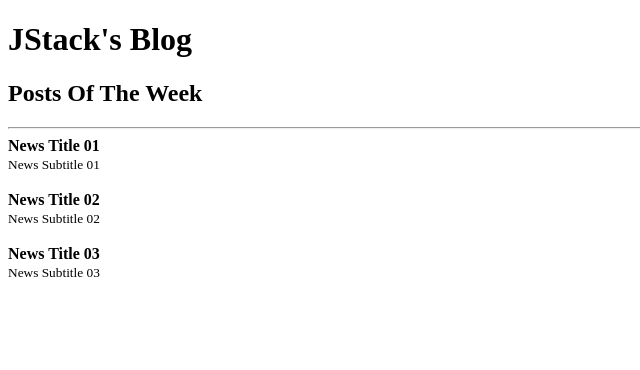
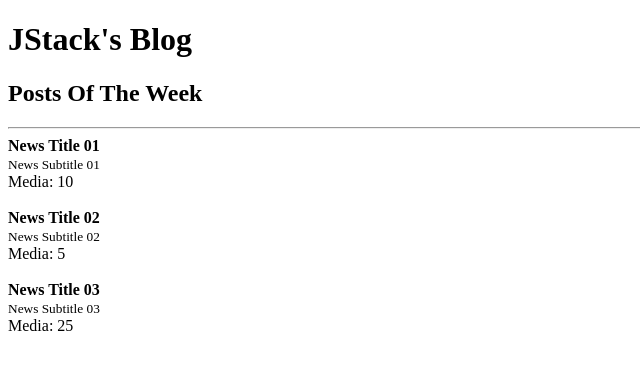
Before and after one commit to rsfbernardes/react-fundamentals, a React app: page / in a window 1280 px wide. Shown: the top 370 px of the page, without its empty margins (0-640 px from the left). Built offline with nearby package versions, Linux system fonts and the light colour scheme.

Commit message:
Config Prop-Types

```diff
--- a/package.json
+++ b/package.json
@@ -20,6 +20,7 @@
   },
   "dependencies": {
     "babel-loader": "^8.2.3",
+    "prop-types": "^15.8.1",
     "react": "^17.0.2",
     "react-dom": "^17.0.2"
   }
--- a/src/App.js
+++ b/src/App.js
@@ -1,30 +1,33 @@
 import React from "react";
 
 import Post from "./Post";
-import Header from "./Head";
+import Header from "./Header";
 
 function App() {
   return (
     <>
       <Header title="JStack's Blog">
-        <h2>Posts Of The Week</h2>
+      <h2>Posts Of The Week</h2>
       </Header>
 
       <hr />
 
       <Post
+        likes={20}
         post={{
           title: 'News Title 01',
           subtitle: 'News Subtitle 01'
         }}
       />
       <Post
+        likes={10}
         post={{
           title: 'News Title 02',
           subtitle: 'News Subtitle 02'
         }}
       />
       <Post
+        likes={50}
         post={{
           title: 'News Title 03',
           subtitle: 'News Subtitle 03'
--- a/src/Head.js
+++ /dev/null
@@ -1,12 +0,0 @@
-import React from "react";
-
-function Header(props) {
-  return (
-    <>
-      <h1>{props.title}</h1>
-      {props.children}
-    </>
-  );
-};
-
-export default Header;
--- /dev/null
+++ b/src/Header.js
@@ -0,0 +1,16 @@
+import React from "react";
+import PropTypes from 'prop-types';
+
+export default function Header(props) {
+  return (
+    <>
+      <h1>{props.title}</h1>
+      {props.children}
+    </>
+  );
+};
+
+Header.propTypes = {
+  title: PropTypes.string.isRequired,
+  children: PropTypes.node,
+}
--- a/src/Post.js
+++ b/src/Post.js
@@ -1,4 +1,5 @@
 import React from "react";
+import PropTypes from 'prop-types';
 
 export default function Post(props) {
   return (
@@ -6,8 +7,18 @@
       <article>
         <strong>{props.post.title}</strong><br />
         <small>{props.post.subtitle}</small>
+        <br />
+        Media: {props.likes / 2}
       </article>
       <br />
     </>
   )
 };
+
+Post.propTypes = {
+  likes: PropTypes.number.isRequired,
+  post: PropTypes.shape({
+    title: PropTypes.string.isRequired,
+    subtitle: PropTypes.string.isRequired
+  }).isRequired,
+}
```
Also changed, not shown: 1 other file (tests, documents, lock files or other folders).
